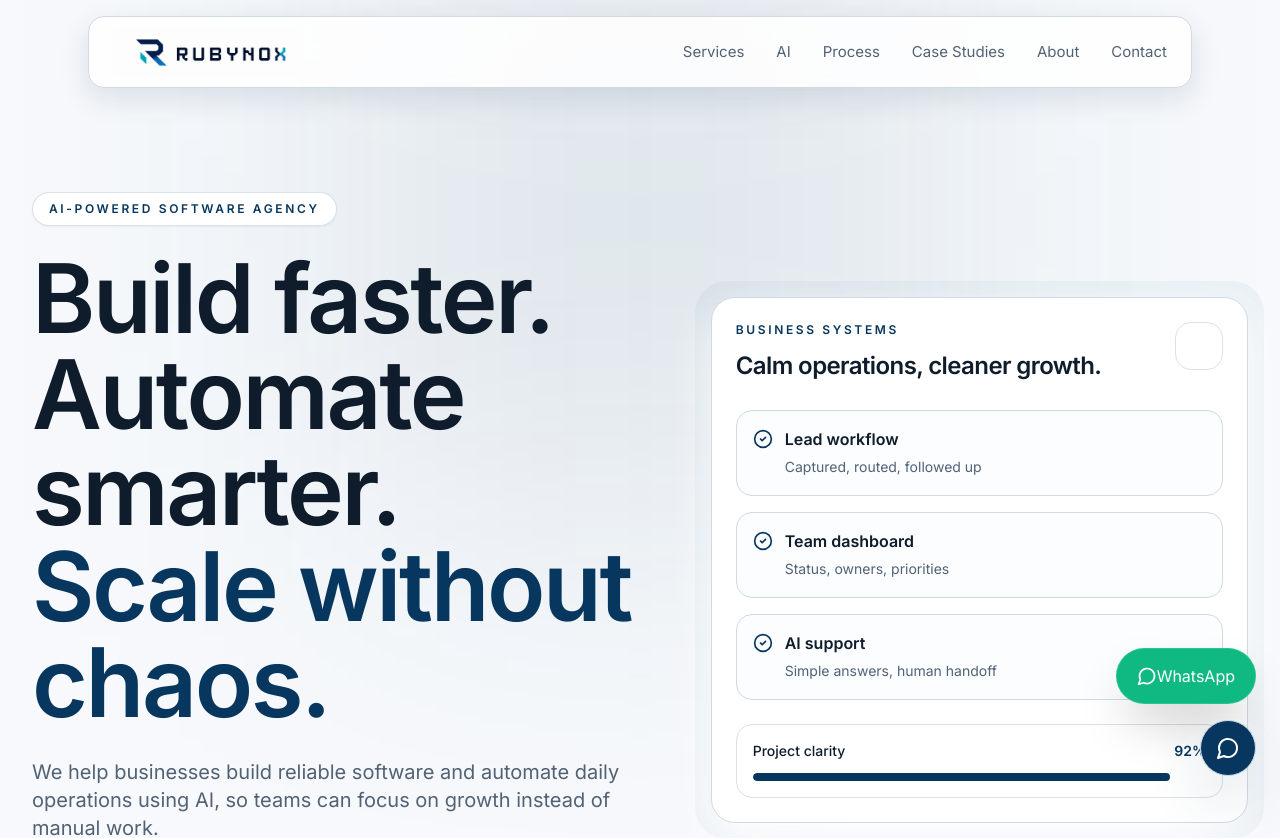
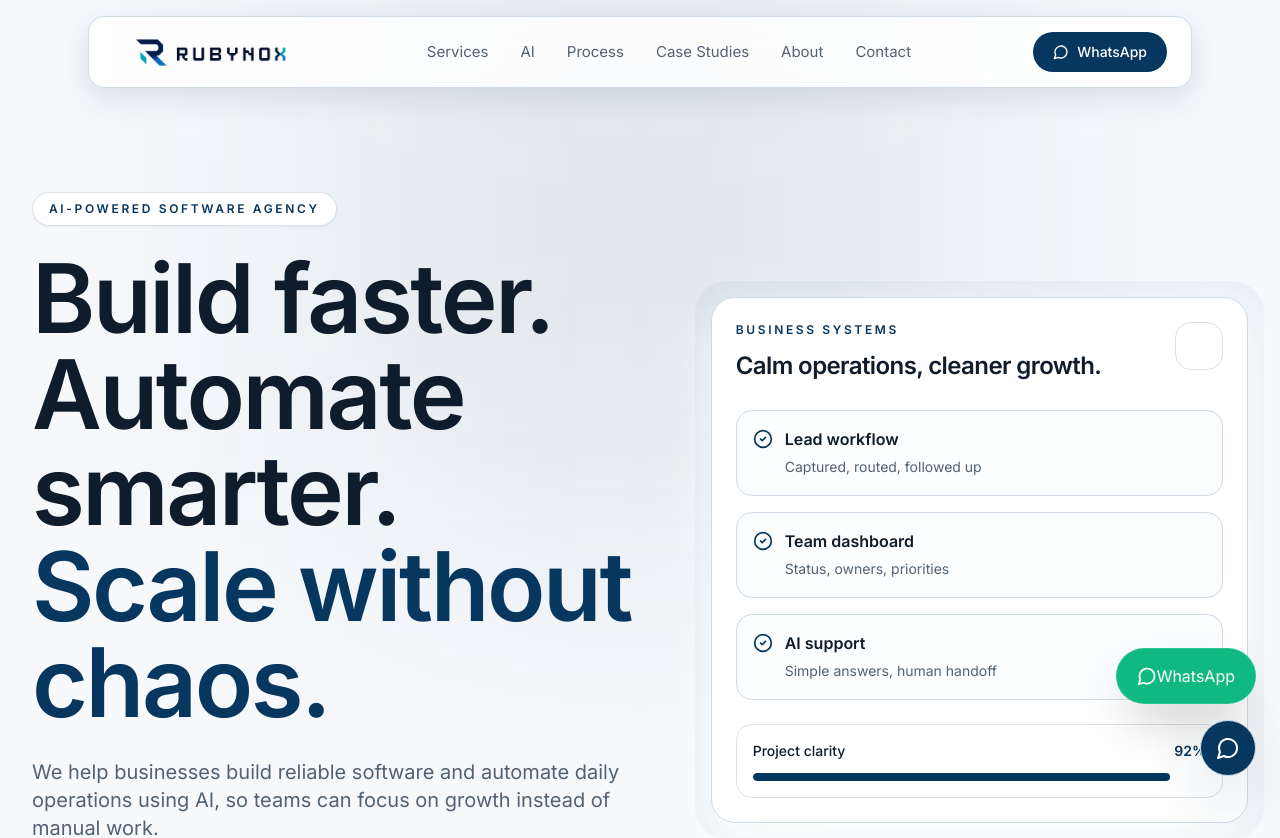
Before and after one commit to Rubynox/Rubynox, a Next.js app: page / in a window 1280 px wide. Shown: the top 838 px of the page. Built offline with nearby package versions, Linux system fonts and the light colour scheme.

Commit message:
Latest header

```diff
--- a/app/layout.tsx
+++ b/app/layout.tsx
@@ -38,7 +38,7 @@ export default function RootLayout({
       </head>
 
       {/* ❌ removed bg-midnight */}
-      <body className="font-sans antialiased">
+      <body className="font-sans bg-midnight antialiased">
         {children}
         <Footer />
       </body>
--- a/components/site-header.tsx
+++ b/components/site-header.tsx
@@ -54,6 +54,32 @@ export function SiteHeader() {
             ))}
           </nav>
 
+          <div className="flex items-center gap-3">
+            {/* <ThemeToggle /> */}
+
+            <a
+              href={buildWhatsAppUrl("Hi Rubynox, I want to discuss a requirement.")}
+              className="
+                hidden sm:inline-flex items-center gap-2
+                rounded-full bg-[rgb(var(--color-accent))]
+                px-5 py-2.5 text-sm font-medium text-white
+                transition duration-200
+                hover:bg-[rgb(var(--color-accent-soft))]
+                hover:shadow-[0_6px_20px_rgba(15,61,94,0.25)]
+              "
+            >
+              <MessageCircle className="h-4 w-4" />
+              WhatsApp
+            </a>
+
+            <button
+              onClick={() => setOpen(!open)}
+              className="inline-flex items-center justify-center rounded-lg border border-line p-2 md:hidden"
+            >
+              {open ? <X className="h-5 w-5" /> : <Menu className="h-5 w-5" />}
+            </button>
+          </div>
+
         </div>
       </div>
 
```
